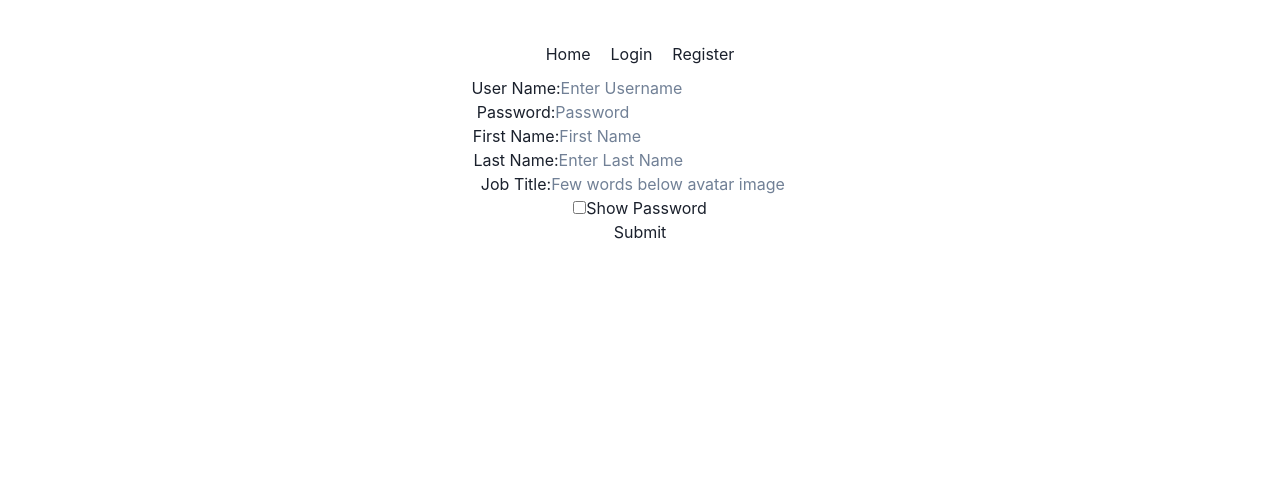
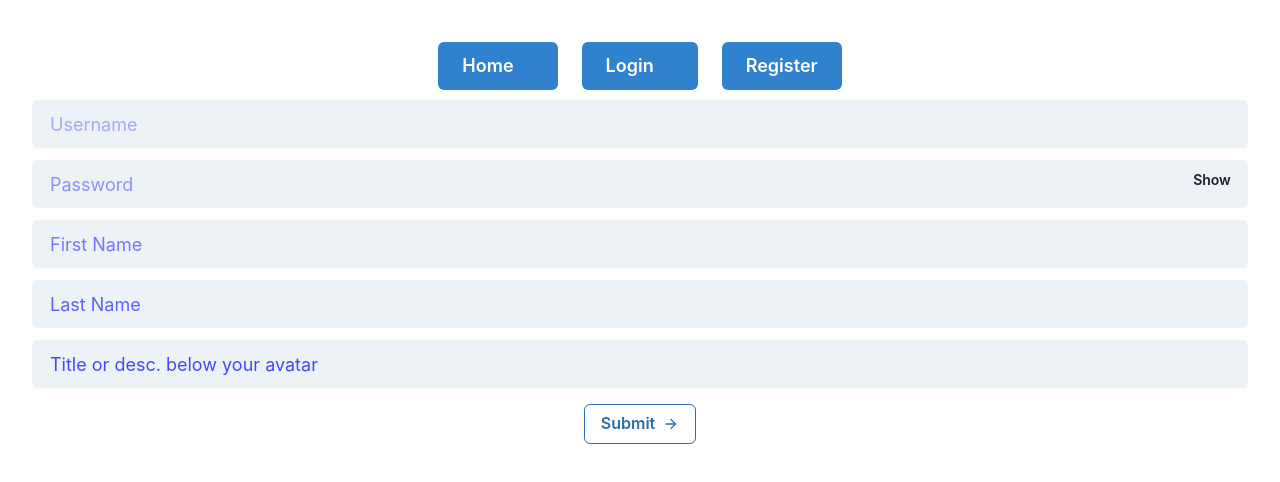
Before and after one commit to CJMiller17/social-react, a React (Vite) app: page /register in a window 1280 px wide. Shown: the top 482 px of the page. Built offline with nearby package versions, Linux system fonts and the light colour scheme.

Commit message:
Everything is working as it should

```diff
--- a/package.json
+++ b/package.json
@@ -11,6 +11,7 @@
   },
   "dependencies": {
     "@chakra-ui/card": "^2.2.0",
+    "@chakra-ui/icons": "^2.1.1",
     "@chakra-ui/react": "^2.8.2",
     "@emotion/react": "^11.11.4",
     "@emotion/styled": "^11.11.5",
--- a/src/App.css
+++ b/src/App.css
@@ -1,3 +1,4 @@
+
 #root {
   max-width: 1280px;
   margin: 0 auto;
@@ -44,3 +45,12 @@ button {
 .read-the-docs {
   color: #888;
 }
+
+h1 {
+  font-size: 3.5rem;
+  color: #4299E1;
+}
+
+hr {
+  margin-bottom: 1em;
+}
--- a/src/Header.jsx
+++ b/src/Header.jsx
@@ -1,15 +1,24 @@
 import { Link } from "react-router-dom"
+import { Button, ButtonGroup } from "@chakra-ui/react";
 
 function Header() {
   return (
     <div style={{ margin: 10 }}>
+      <ButtonGroup spacing="6">
+        <Button size="lg" colorScheme="blue">
           <Link style={{ marginRight: 20 }} to="/">
             Home
           </Link>
-      <Link style={{ marginRight: 20 }}  to="/login">
+        </Button>
+        <Button size="lg" colorScheme="blue">
+          <Link style={{ marginRight: 20 }} to="/login">
             Login
           </Link>
+        </Button>
+        <Button size="lg" colorScheme="blue">
           <Link to="/register">Register</Link>
+        </Button>
+      </ButtonGroup>
     </div>
   );
 }
--- a/src/LoginPage.jsx
+++ b/src/LoginPage.jsx
@@ -1,6 +1,8 @@
 import React, { useContext, useState } from "react"
 import { AuthContext } from "./ContextProvider"
 import { getToken } from "./apis"
+import { Input, Stack, InputGroup, InputRightElement, Button } from "@chakra-ui/react";
+import { ArrowForwardIcon } from "@chakra-ui/icons";
 
 
 export default function Login() {
@@ -12,30 +14,54 @@ export default function Login() {
         getToken({ setAccessToken, username, password })
   }
 
+  const [show, setShow] = useState(false);
+  const handleClick = () => setShow(!show);
+
   return (
-      <div>
-        <hr />
-        <h1>Login</h1>
-        <div>Username:</div>
-        <input
-          type="text"
+    <>
+      <Stack spacing={3}>
+        <Input
           onChange={(e) => setUsername(e.target.value)}
           value={username}
           required
+          variant="filled"
+          size="lg"
+          color="teal"
+          placeholder="Username"
+          _placeholder={{ opacity: 0.3, color: "blue" }}
         />
 
-        <div>Password:</div>
-        <input
-          type="text"
+        <InputGroup size="md">
+          <Input
+            pr="4.5rem"
+            type={show ? "text" : "password"}
             onChange={(e) => setPassword(e.target.value)}
             value={password}
             required
+            variant="filled"
+            size="lg"
+            color="teal"
+            placeholder="Password"
+            _placeholder={{ opacity: 0.4, color: "blue" }}
           />
+          <InputRightElement width="4.5rem">
+            <Button h="1.75rem" size="sm" onClick={handleClick}>
+              {show ? "Hide" : "Show"}
+            </Button>
+          </InputRightElement>
+        </InputGroup>
+      </Stack>
+      <Button
+        m="1em"
+        rightIcon={<ArrowForwardIcon />}
+        colorScheme="blue"
+        variant="outline"
+        type="submit"
+        onClick={() => submit()}
+      >
+        Submit
+      </Button>
+    </>
+  );
 
-        <div>
-          <button onClick={() => submit()}>Submit</button>
-        </div>
-        <hr />
-      </div>
-    );
 }
--- a/src/NewsFeed.jsx
+++ b/src/NewsFeed.jsx
@@ -1,8 +1,17 @@
 import React, { useContext, useState, useEffect } from "react"
 import { AuthContext } from "./ContextProvider"
 import { createPost, getPost } from "./apis"
-import { FaCirclePlus } from "react-icons/fa6";
+import { GiBigWave } from "react-icons/gi";
 import Post from "./Posts"
+import {
+  Input,
+  Stack,
+  InputGroup,
+  InputRightElement,
+  Button,
+  InputLeftElement,
+  IconButton,
+} from "@chakra-ui/react";
 
 export default function NewsFeed() {
 
@@ -22,9 +31,9 @@ export default function NewsFeed() {
         }
     }, [accessToken]);
 
-    const handleDelete = (postId) => {
-        setPosts((currentPosts) => currentPosts.filter((post) => post.id !== postId))
-    }
+    // const handleDelete = (postId) => {
+    //     setPosts((currentPosts) => currentPosts.filter((post) => post.id !== postId))
+    // }
 
     const submit = () => {
         createPost({ postContent, accessToken })
@@ -44,21 +53,26 @@ export default function NewsFeed() {
     return (
       <div>
         <hr />
-        THE MUFFIN MAN!!
+        <h1>Welcome to Splash Social</h1>
         <hr />
         <hr />
-        Create New Post
-        <div>Penny for your thoughts:</div>
-        <input
-          type="text"
-          onChange={(e) => setPostContent(e.target.value)}
-          value={postContent}
-        />
-        <div>
-          <button onClick={() => submit()}>
-            <FaCirclePlus />
-          </button>
-        </div>
+        <InputGroup>
+          <InputLeftElement h="100%" pb=".4em">
+            <IconButton size="lg" onClick={() => submit()} colorScheme="blue">
+              <GiBigWave />
+            </IconButton>
+          </InputLeftElement>
+          <Input
+            m="1rem"
+            type="text"
+            variant="flushed"
+            onChange={(e) => setPostContent(e.target.value)}
+            value={postContent}
+            placeholder="Make a Ripple"
+            _placeholder={{ opacity: 0.3, color: "blue" }}
+          />
+        </InputGroup>
+
         <hr />
         {posts.map((post, index) => (
           <Post
@@ -69,7 +83,10 @@ export default function NewsFeed() {
             postContent={post.content}
             postImage={post.image}
             postDate={post.updated}
-            onDelete={() => handleDelete(post.id)}
+            // onDelete={() => handleDelete(post.id)}
+            postId={post.id}
+            setPosts={setPosts}
+            initialLiked={post.is_liked}
           />
         ))}
       </div>
--- a/src/Posts.jsx
+++ b/src/Posts.jsx
@@ -19,21 +19,22 @@ import {
 } from "@chakra-ui/react";
 import { BsThreeDotsVertical } from "react-icons/bs"
 import { BiLike, BiChat, BiShare } from "react-icons/bi";
-import { useEffect } from "react";
-import { baseURL, deletePost } from "./apis";
+import { useContext, useEffect, useState } from "react";
+import { baseURL, deletePost, getPost, likePostOrComment } from "./apis";
 import { formatDistanceToNow, parseISO } from "date-fns";
-//
+import {AuthContext} from "./ContextProvider"
 
-const Post = ({ postId, username, userImage, userTitle, postContent, postImage, postDate, onDelete }) => {
-    useEffect(() => { console.log("USERNAME", username) }, [])
+const Post = ({ setPosts, postId, username, userImage, userTitle, postContent, postImage, postDate, initialLiked }) => {
 
   const formattedDate = formatDistanceToNow(parseISO(postDate), { addSuffix: true })
   const toast = useToast()
+  const { accessToken } = useContext(AuthContext);
+  const [liked, setLiked] = useState(initialLiked)
 
   const handleDelete = () => {
-        if (onDelete) {
-            onDelete()
-        }
+      console.log("Post ID, Username: ", postId, username, userTitle, accessToken)
+    deletePost({ postId, accessToken })
+      .then(() => getPost({accessToken}).then(response => setPosts(response.data)))
         toast({
             title: "Post Deleted",
             description: "The post has been deleted successfully",
@@ -43,8 +44,24 @@ const Post = ({ postId, username, userImage, userTitle, postContent, postImage,
         })
   }
 
+  const handleLike = () => {
+    likePostOrComment({ accessToken, postId })
+      .then(response => {
+        console.log("Like Params: ", response);
+        setLiked(response.data.is_liked);
+      })
+    .catch(error => console.log("Error Liking this: ", error))
+  }
+
     return (
-      <Card maxW="md">
+      <Card
+        boxShadow="dark-lg"
+        maxW="md"
+        m="auto"
+        mb="2rem"
+        color="white"
+        bg="#2C5282"
+      >
         <CardHeader>
           <Flex spacing="4">
             <Flex flex="1" gap="4" alignItems="center" flexWrap="wrap">
@@ -58,13 +75,14 @@ const Post = ({ postId, username, userImage, userTitle, postContent, postImage,
             </Flex>
             <Menu>
               <MenuButton
+                color="white"
                 as={IconButton}
                 variant="ghost"
                 colorScheme="gray"
-                            icon={<BsThreeDotsVertical/>}
+                icon={<BsThreeDotsVertical />}
               />
               <MenuList>
-                                <MenuItem onClick={handleDelete}>Delete Post</MenuItem>
+                <MenuItem color="red" onClick={handleDelete}>Delete Post</MenuItem>
               </MenuList>
             </Menu>
           </Flex>
@@ -92,13 +110,19 @@ const Post = ({ postId, username, userImage, userTitle, postContent, postImage,
             },
           }}
         >
-          <Button flex="1" variant="ghost" leftIcon={<BiLike />}>
+          <Button
+            onClick={handleLike}
+            color="white"
+            flex="1"
+            variant="ghost"
+            leftIcon={<BiLike color={liked ? "blue" : "white"} />}
+          >
             Like
           </Button>
-          <Button flex="1" variant="ghost" leftIcon={<BiChat />}>
+          <Button color="white" flex="1" variant="ghost" leftIcon={<BiChat />}>
             Comment
           </Button>
-          <Button flex="1" variant="ghost" leftIcon={<BiShare />}>
+          <Button color="white" flex="1" variant="ghost" leftIcon={<BiShare />}>
             Share
           </Button>
         </CardFooter>
--- a/src/RegisterPage.jsx
+++ b/src/RegisterPage.jsx
@@ -1,8 +1,10 @@
 import React, { useContext, useState } from "react";
 import { AuthContext } from "./ContextProvider";
 import { createUser } from "./apis";
-import Button from 'react-bootstrap/Button';
+// import {Button} from 'react-bootstrap/Button';
 import Form from 'react-bootstrap/Form';
+import { Input, Stack, InputGroup, InputRightElement, Button } from "@chakra-ui/react";
+import {ArrowForwardIcon} from "@chakra-ui/icons"
 
 export default function Register() {
   const { setAccessToken } = useContext(AuthContext);
@@ -10,85 +12,90 @@ export default function Register() {
   const [password, setPassword] = useState("");
   const [firstName, setFirstName] = useState("");
   const [lastName, setLastName] = useState("");
+  const [title, setTitle] = useState("")
 
   const submit = () => {
-    createUser({ firstName, lastName, username, password });
+    createUser({ firstName, lastName, username, password, title });
   };
 
+  const [show, setShow] = useState(false);
+  const handleClick = () => setShow(!show);
+
   return (
-    <Form>
-      <Form.Group className="mb-3" controlId="formBasicUsername">
-        <Form.Label>User Name:</Form.Label>
-        <Form.Control
-          type="text"
-          placeholder="Enter Username"
+    <>
+      <Stack spacing={3}>
+        <Input
           onChange={(e) => setUsername(e.target.value)}
           value={username}
           required
+          variant="filled"
+          size="lg"
+          color="teal"
+          placeholder="Username"
+          _placeholder={{ opacity: 0.3, color: "blue" }}
         />
-        <Form.Text className="text-muted">
 
-        </Form.Text>
-      </Form.Group>
+        <InputGroup size="md">
+          <Input
+            pr="4.5rem"
+            type={show ? "text" : "password"}
+            onChange={(e) => setPassword(e.target.value)}
+            value={password}
+            required
+            variant="filled"
+            size="lg"
+            color="teal"
+            placeholder="Password"
+            _placeholder={{ opacity: 0.4, color: "blue" }}
+          />
+          <InputRightElement width="4.5rem">
+            <Button h="1.75rem" size="sm" onClick={handleClick}>
+              {show ? "Hide" : "Show"}
+            </Button>
+          </InputRightElement>
+        </InputGroup>
 
-      <Form.Group className="mb-3" controlId="formBasicPassword">
-        <Form.Label>Password:</Form.Label>
-        <Form.Control
-          type="password"
-          placeholder="Password"
-          onChange={(e) => setPassword(e.target.value)}
-          value={password}
-          required
-        />
-      </Form.Group>
-
-      <Form.Group className="mb-3" controlId="formBasicFirstName">
-        <Form.Label>First Name:</Form.Label>
-        <Form.Control
-          type="text"
-          placeholder="First Name"
+        <Input
           onChange={(e) => setFirstName(e.target.value)}
           value={firstName}
           required
+          variant="filled"
+          size="lg"
+          color="teal"
+          placeholder="First Name"
+          _placeholder={{ opacity: 0.5, color: "blue" }}
         />
-        <Form.Text className="text-muted">
-        </Form.Text>
-      </Form.Group>
-
-      <Form.Group className="mb-3" controlId="formBasicLastName">
-        <Form.Label>Last Name:</Form.Label>
-        <Form.Control
-          type="text"
-          placeholder="Enter Last Name"
+        <Input
           onChange={(e) => setLastName(e.target.value)}
           value={lastName}
           required
+          variant="filled"
+          size="lg"
+          color="teal"
+          placeholder="Last Name"
+          _placeholder={{ opacity: 0.6, color: "blue" }}
         />
-        <Form.Text className="text-muted">
-        </Form.Text>
-      </Form.Group>
+        <Input
+          onChange={(e) => setTitle(e.target.value)}
+          value={title}
+          variant="filled"
+          size="lg"
+          color="teal"
+          placeholder="Title or desc. below your avatar"
+          _placeholder={{ opacity: 0.7, color: "blue" }}
+        />
+      </Stack>
 
-      <Form.Group className="mb-3" controlId="formBasicTitle">
-        <Form.Label>Job Title:</Form.Label>
-        <Form.Control
-          type="text"
-          placeholder="Few words below avatar image"
-          // onChange={(e) => setLastName(e.target.value)}
-          // value={lastName}
-          // required
-        />
-      </Form.Group>
-
-      <Form.Group className="mb-3" controlId="formBasicCheckbox">
-        <Form.Check type="checkbox" label="Show Password" />
-      </Form.Group>
       <Button
-        variant="primary"
+        m="1em"
+        rightIcon={<ArrowForwardIcon />}
+        colorScheme="blue"
+        variant="outline"
         type="submit"
         onClick={() => submit()}
       >
         Submit
       </Button>
-    </Form>
+    </>
   );
 }
--- a/src/apis.js
+++ b/src/apis.js
@@ -23,7 +23,7 @@ export const getToken = ( { setAccessToken, username, password} ) => {
     })
 }
 
-export const createUser = ({firstName, lastName, username, password }) => {
+export const createUser = ({firstName, lastName, username, password, title }) => {
   axios
     .post(
       `${baseURL}/profile/create/`,
@@ -31,7 +31,8 @@ export const createUser = ({firstName, lastName, username, password }) => {
         username: username,
         password: password,
         first_name: firstName,
-        last_name : lastName
+        last_name: lastName,
+        title: title
       },
       {
         headers: {
@@ -49,7 +50,7 @@ export const createUser = ({firstName, lastName, username, password }) => {
 
 export const createPost = async ({ postContent, accessToken }) => {
   console.log("Access Token: ", accessToken)
-  axios
+  return axios
     .post(
       `${baseURL}/post/create/`,
       {
@@ -96,6 +97,9 @@ export const deletePost = ({ postId, accessToken }) => {
     headers: {
       Authorization: `Bearer ${accessToken}`
     }
+  }).then((response) => {
+    console.log("This post has been deleted: ", response)
+    return response
   })
 }
 
@@ -114,3 +118,16 @@ export const createImage = ({ accessToken, image }) => {
     method: "post"
   })
 }
+
+export const likePostOrComment = ({accessToken, postId}) => {
+  const like = postId ? {post_id: postId} : {comment_id: commentId}
+  return axios({
+    method: "post",
+    url: `${baseURL}/like/create/`,
+    headers: {
+      Authorization: `Bearer ${accessToken}`,
+      "Content-Type": "application/json"
+    },
+    data : like
+  })
+}
```
Also changed, not shown: 1 other file (tests, documents, lock files or other folders). Lines whose indentation alone changed are shown as unchanged.
